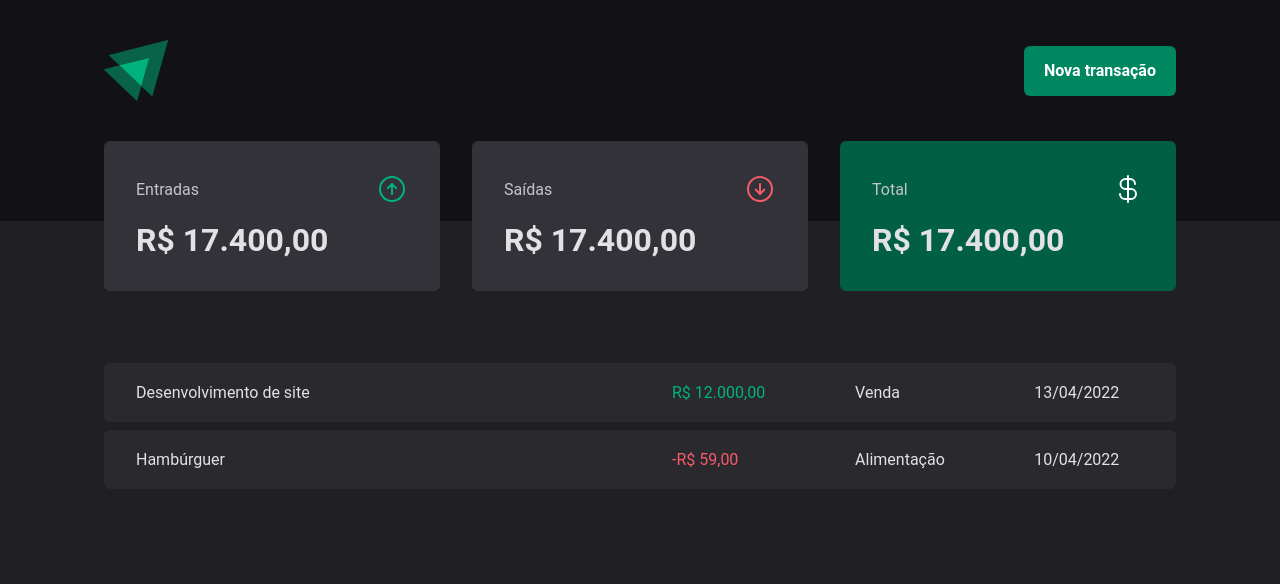
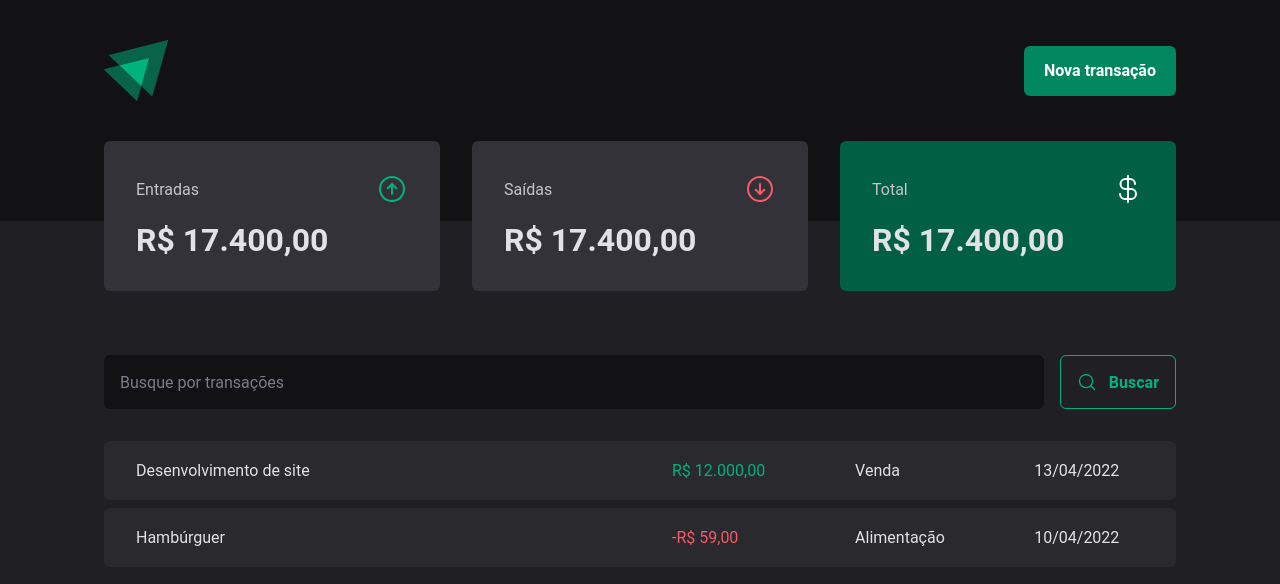
Before and after one commit to francelinom/td-money, a React app: page / in a window 1280 px wide. Shown: the top 584 px of the page. Built offline with nearby package versions, Linux system fonts and the light colour scheme; the HTML template or start-up script is replaced by a standard one.

Commit message:
feat: adding searc form component

```diff
--- a/src/pages/Transactions/index.tsx
+++ b/src/pages/Transactions/index.tsx
@@ -1,5 +1,6 @@
 import { Header } from "../../components/Header";
 import { Summary } from "../../components/Summary";
+import { SearchForm } from "../components/SearchForm";
 import { PriceHighlight, TransactionsContainer, TransactionsTable } from "./styles";
 
 export function Transactions() {
@@ -9,6 +10,7 @@
             <Summary />
 
             <TransactionsContainer>
+                <SearchForm />
                 <TransactionsTable>
                     <tbody>
                         <tr>
--- a/src/pages/Transactions/styles.ts
+++ b/src/pages/Transactions/styles.ts
@@ -1,31 +1,38 @@
 import styled from "styled-components";
+
 export const TransactionsContainer = styled.main`
   width: 100%;
   max-width: 1120px;
   margin: 4rem auto 0;
   padding: 0 1.5rem;
 `;
+
 export const TransactionsTable = styled.table`
   width: 100%;
   border-collapse: separate;
   border-spacing: 0 0.5rem;
-  /* margin-top: 1.5rem; */
+  margin-top: 1.5rem;
+
   td {
     padding: 1.25rem 2rem;
     background: ${(props) => props.theme["gray-700"]};
+
     &:first-child {
       border-top-left-radius: 6px;
       border-bottom-left-radius: 6px;
     }
+
     &:last-child {
       border-top-right-radius: 6px;
       border-bottom-right-radius: 6px;
     }
   }
 `;
+
 interface PriceHighlightProps {
   variant: "income" | "outcome";
 }
+
 export const PriceHighlight = styled.span<PriceHighlightProps>`
   color: ${(props) =>
     props.variant === "income"
--- /dev/null
+++ b/src/pages/components/SearchForm/index.tsx
@@ -0,0 +1,14 @@
+import { MagnifyingGlass } from "phosphor-react";
+import { SearchFormContainer } from "./styles";
+
+export function SearchForm() {
+    return (
+        <SearchFormContainer>
+            <input type="text" placeholder="Busque por transações" />
+            <button type="submit">
+                <MagnifyingGlass size={20} />
+                Buscar
+            </button>
+        </SearchFormContainer>
+    );
+}
--- /dev/null
+++ b/src/pages/components/SearchForm/styles.ts
@@ -0,0 +1,39 @@
+import styled from "styled-components";
+
+export const SearchFormContainer = styled.form`
+  display: flex;
+  gap: 1rem;
+
+  input {
+    flex: 1;
+    border-radius: 6px;
+    border: 0;
+    background: ${(props) => props.theme["gray-900"]};
+    color: ${(props) => props.theme["gray-300"]};
+    padding: 1rem;
+
+    &::placeholder {
+      color: ${(props) => props.theme["gray-500"]};
+    }
+  }
+
+  button {
+    display: flex;
+    align-items: center;
+    gap: 0.75rem;
+    border: 0;
+    padding: 1rem;
+    background: transparent;
+    border: 1px solid ${(props) => props.theme["green-300"]};
+    color: ${(props) => props.theme["green-300"]};
+    font-weight: bold;
+    border-radius: 6px;
+
+    &:hover {
+      background: ${(props) => props.theme["green-500"]};
+      border-color: ${(props) => props.theme["green-500"]};
+      color: ${(props) => props.theme["white"]};
+      transition: background-color 0.2s, color 0.2s, border-color 0.2s;
+    }
+  }
+`;
```
